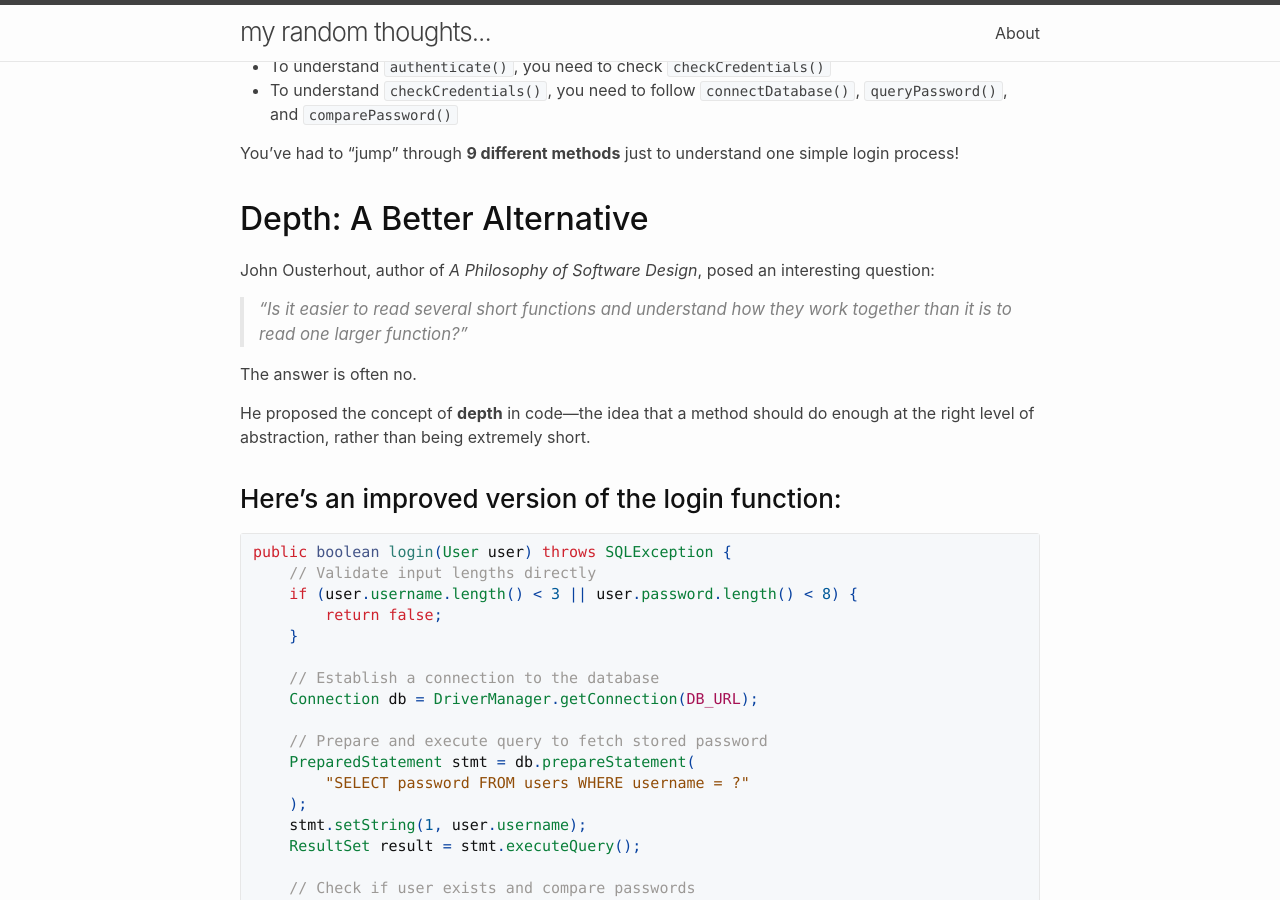
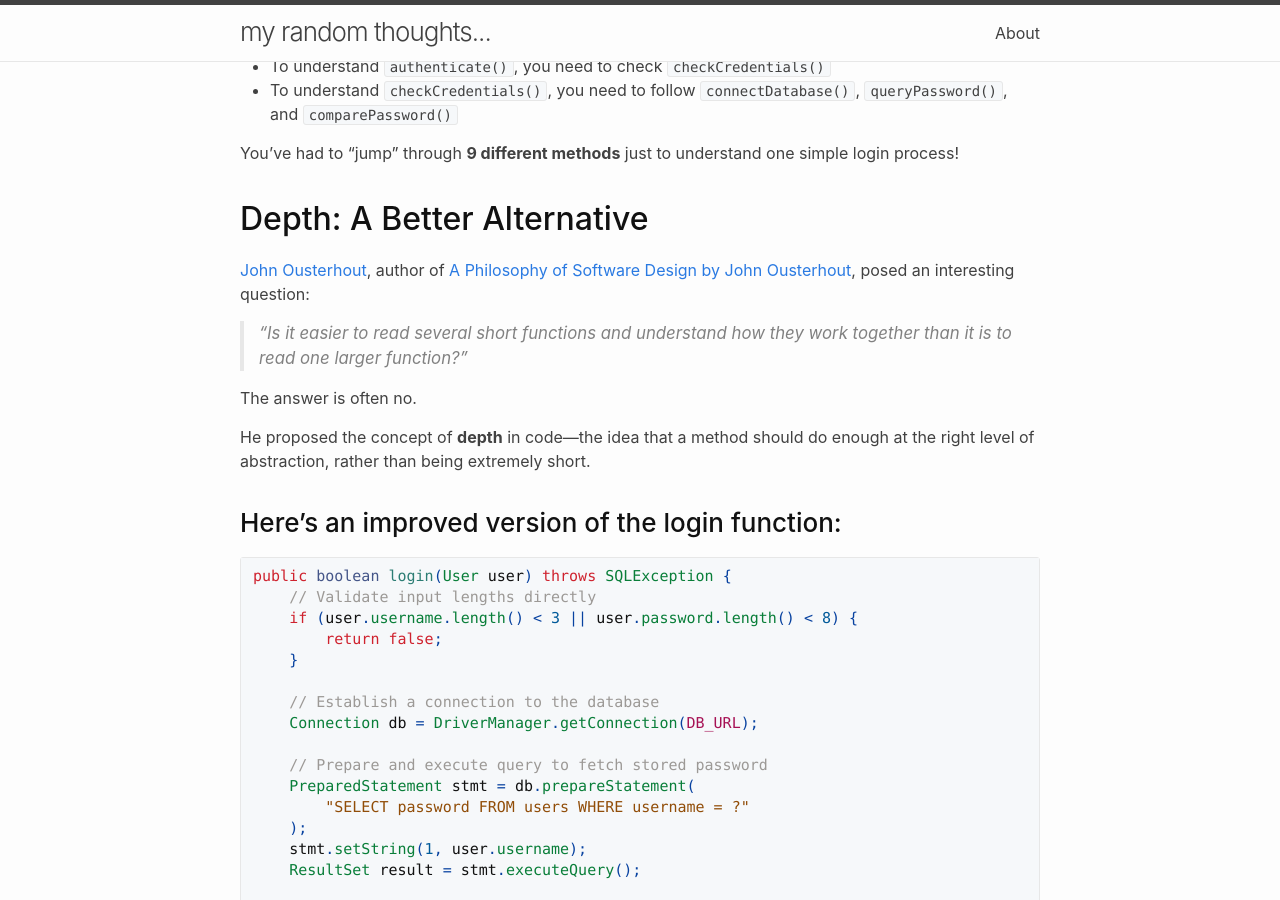
Before and after one commit to ndnhuy/ndnhuy.github.io, a Jekyll site: the page built from _posts/2025-03-30-good-code-is-not-about-length.markdown, in a window 1280 px wide and 900 px high, scrolled down 1758 px. Built offline with Jekyll 4.4.1, drawn with Linux system fonts in a browser that asks for light colours; some of the changed text lies outside the part shown.

Commit message:
update link

```diff
--- a/_posts/2025-03-30-good-code-is-not-about-length.markdown
+++ b/_posts/2025-03-30-good-code-is-not-about-length.markdown
@@ -78,7 +78,7 @@ You've had to "jump" through **9 different methods** just to understand one simp
 
 ## Depth: A Better Alternative
 
-John Ousterhout, author of *A Philosophy of Software Design*, posed an interesting question:
+[John Ousterhout](https://amzn.to/3FMslYi), author of [A Philosophy of Software Design by John Ousterhout](https://amzn.to/3FMslYi), posed an interesting question:
 
 > "Is it easier to read several short functions and understand how they work together than it is to read one larger function?"
 
@@ -139,7 +139,7 @@ This doesn't mean you should write extremely long methods. Instead, focus on cre
 
 ## Conclusion
 
-As John Ousterhout said:
+As [John Ousterhout](https://amzn.to/3FMslYi) said:
 
 > "Depth is more important than length: first make functions deep, then try to make them short enough to be easily read. Don't sacrifice depth for length."
 
```
